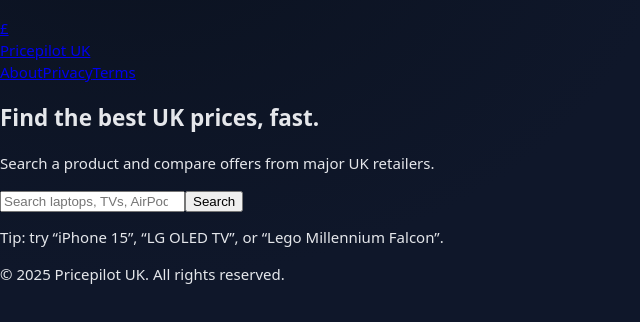
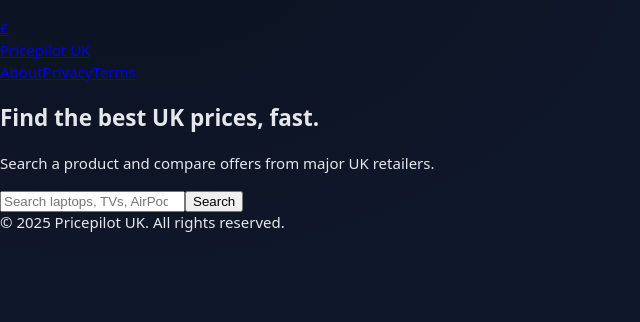
Before and after one commit to DegaulleDakota/pricepilot-uk-static, a React (Vite) app: page / in a window 1280 px wide. Shown: the top 322 px of the page, without its empty margins (0-640 px from the left). Built offline with nearby package versions, Linux system fonts and the light colour scheme.

Commit message:
Remove tip text and tidy search bar

```diff
--- a/src/components/SearchBar.jsx
+++ b/src/components/SearchBar.jsx
@@ -6,7 +6,7 @@
   onSubmit,
   loading,
   error,
-  hasSearched, // NEW: controls when to show errors
+  hasSearched, // Controls when to show errors
 }) {
   const handleSubmit = (e) => {
     e.preventDefault();
@@ -27,8 +27,8 @@
           autoComplete="off"
           autoCorrect="off"
           spellCheck={false}
-          placeholder="Search laptops, TVs, AirPods, Lego…"
-          className="flex-1 rounded-2xl border border-white/10 bg-gray-800/60 px-4 py-3 text-base text-white placeholder-gray-400 outline-none ring-0 transition focus:border-blue-400/50 focus:bg-gray-800"
+          placeholder="Search laptops, TVs, AirPods, Lego..."
+          className="flex-1 rounded-2xl border border-white/10 bg-gray-800/60 px-4 py-3 text-base text-white placeholder-gray-400 outline-none transition focus:border-blue-400/50 focus:bg-gray-800"
           value={value}
           onChange={(e) => onChange?.(e.target.value)}
           aria-invalid={!!error && hasSearched}
@@ -38,19 +38,15 @@
           disabled={loading}
           className="rounded-2xl bg-blue-600 px-5 py-3 text-sm font-semibold text-white shadow-md transition hover:bg-blue-500 disabled:opacity-60"
         >
-          {loading ? "Searching…" : "Search"}
+          {loading ? "Searching..." : "Search"}
         </button>
       </form>
 
-      {/* Helper / error message area */}
+      {/* Error only shown AFTER first search */}
       <div className="mx-auto mt-3 max-w-3xl min-h-[1.25rem]">
-        {hasSearched && error ? (
+        {hasSearched && error && (
           <p className="text-sm text-red-400">
             {error || "Search failed. Try again or refine your query."}
-          </p>
-        ) : (
-          <p className="text-sm text-gray-400">
-            Tip: try “iPhone 15”, “LG OLED TV”, or “Lego Millennium Falcon”.
           </p>
         )}
       </div>
```
